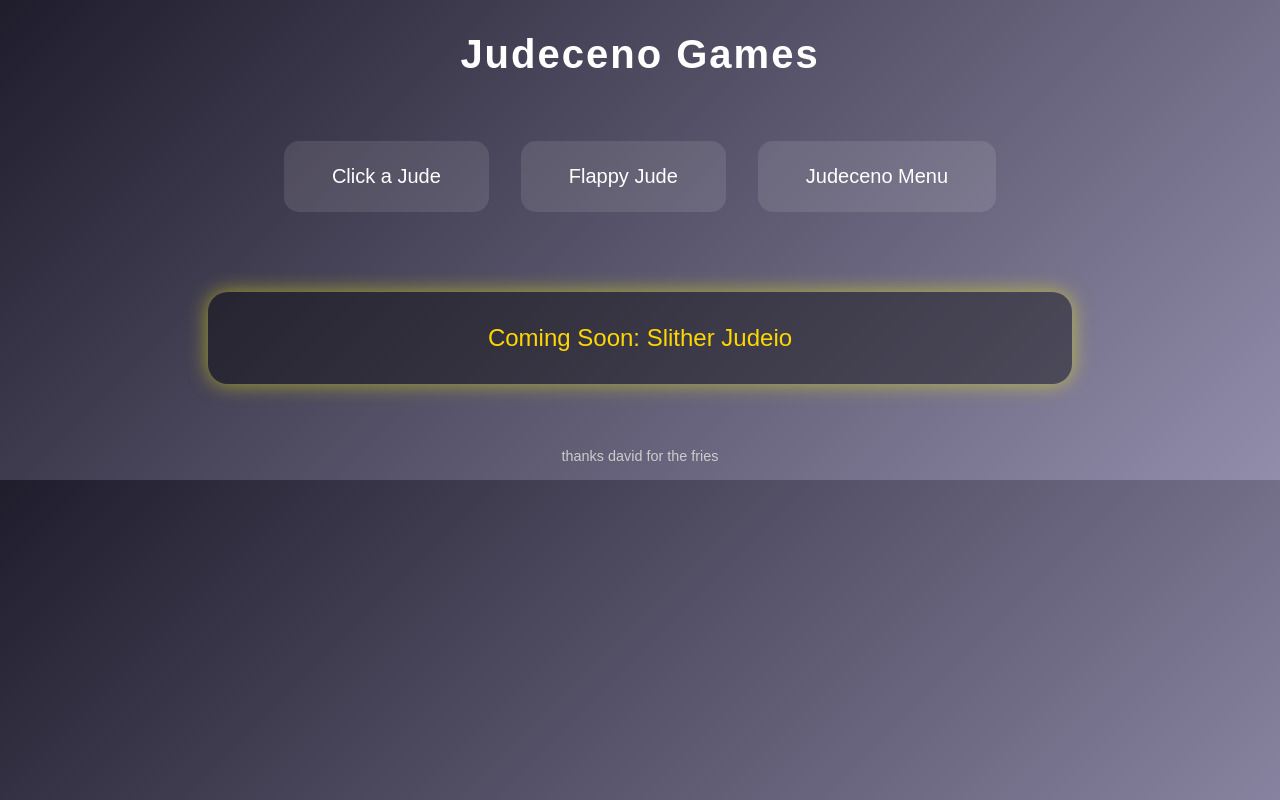
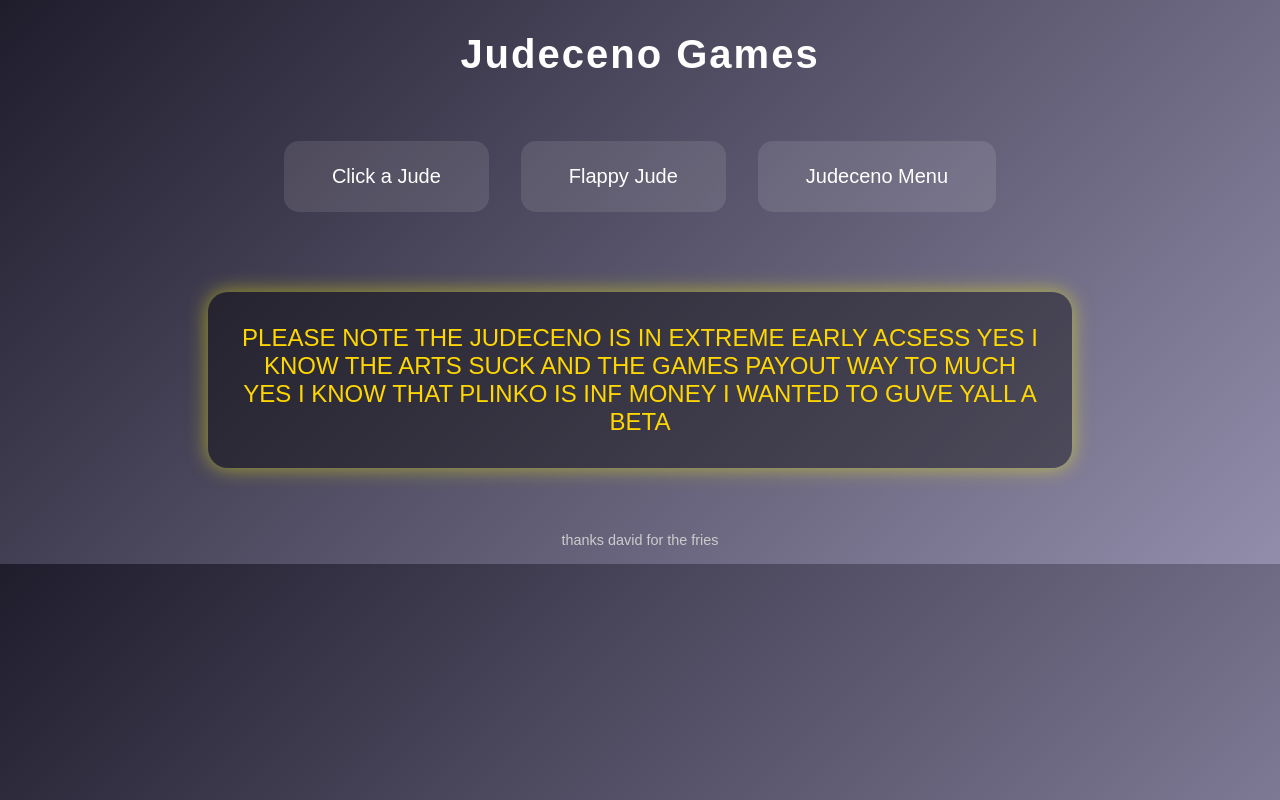
Before and after one commit to judebrewster1-design/tsgamesite-so-peak, a plain HTML site: page index.html in a window 1280 px wide. Drawn offline with Linux system fonts and the light colour scheme.

Commit message:
Update index.html

```diff
--- a/index.html
+++ b/index.html
@@ -72,7 +72,8 @@
 </nav>
 
 <div class="coming-soon-board">
-  Coming Soon: Slither Judeio
+  PLEASE NOTE THE JUDECENO IS IN EXTREME EARLY ACSESS YES I KNOW THE ARTS SUCK
+  AND THE GAMES PAYOUT WAY TO MUCH YES I KNOW THAT PLINKO IS INF MONEY I WANTED TO GUVE YALL A BETA
 </div>
 
 <footer>
```
